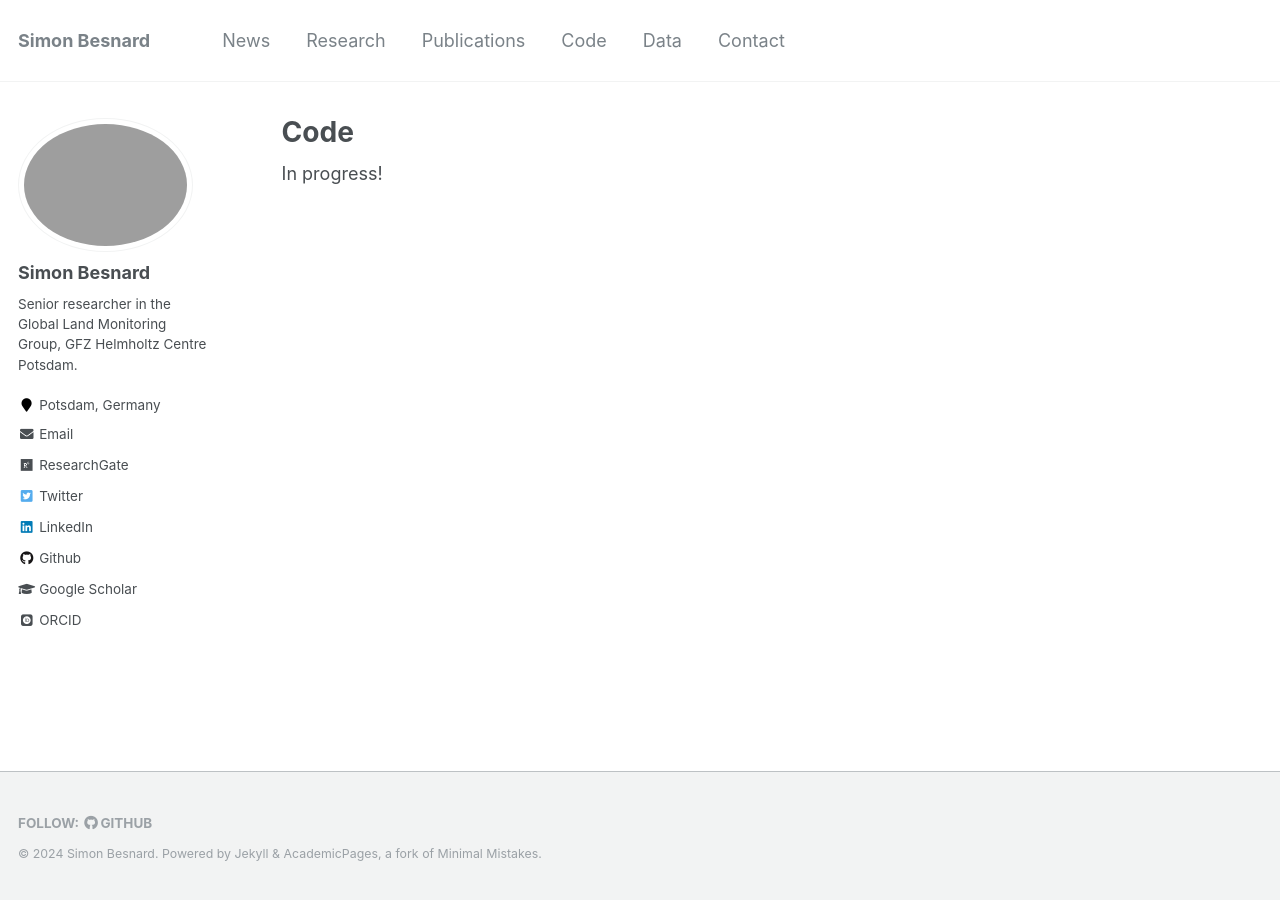
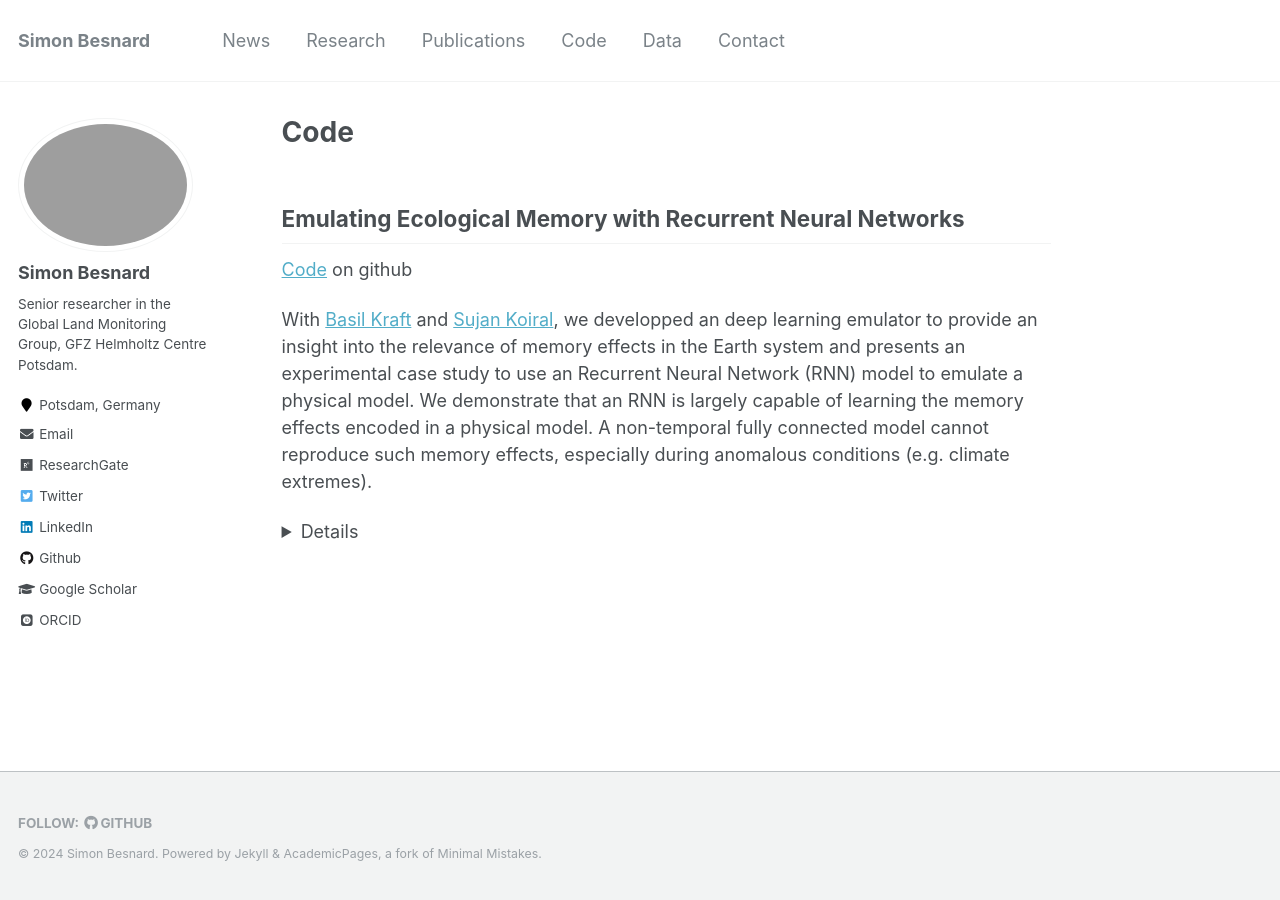
Before and after one commit to simonbesnard1/sbesnard.github.io, a Jekyll site: the page built from _pages/code.md, in a window 1280 px wide. Built offline with Jekyll 4.4.1, drawn with Linux system fonts in a browser that asks for light colours; some web fonts are replaced.

Commit message:
update code

````diff
--- a/_pages/code.md
+++ b/_pages/code.md
@@ -7,4 +7,30 @@ author_profile: true
 
 {% include base_path %}
 
-In progress!
+## Emulating Ecological Memory with Recurrent Neural Networks
+
+[Code](https://github.com/bask0/dl4es_ch18) on github
+
+With [Basil Kraft](http://mcarvalho.ml/) and [Sujan Koiral](), we developped an deep learning emulator to provide an insight into the relevance of memory effects in the Earth system and presents an experimental case study to use an Recurrent Neural Network (RNN) model to emulate a physical model. We demonstrate that an RNN is largely capable of learning the memory effects encoded in a physical model. A non-temporal fully connected model cannot reproduce such memory effects, especially during anomalous conditions (e.g. climate extremes).
+
+{::options parse_block_html="true" /}
+<details>
+
+If using this code, please cite: **Emulating Ecological Memory with Recurrent Neural Networks** _M. Pinheiro de Carvalho, B. Le Saux, P. Trouvé-Peloux, F. Champagnat, A. Almansa_ [IEEE Geoscience and Remote Sensing Letters (GRSL)](https://doi.org/10.1002/9781119646181.ch18), Nov. 2019.
+
+```
+@incollection{Kraft2021emulating,
+    title = {Emulating Ecological Memory with Recurrent Neural Networks},
+    booktitle = {Deep Learning for the Earth Sciences: A Comprehensive Approach to Remote Sensing, Climate Science and Geosciences},
+    author = {Kraft, Basil and Besnard, Simon and Koirala, Sujan},
+    editor = {Camps-Valls, Gustau and Tuia, Devis and Zhu, Xiao Xiang and Reichstein, Markus},
+    edition = {1st edition},
+    publisher = {{Wiley \& Sons}},
+    isbn = {978-1-119-64614-3},
+    Year = {2021}
+}
+```
+
+</details>
+
+{::options parse_block_html="false" /}
````
Also changed, not shown: _pages/publications_onepage.md (+1 -1 lines).
